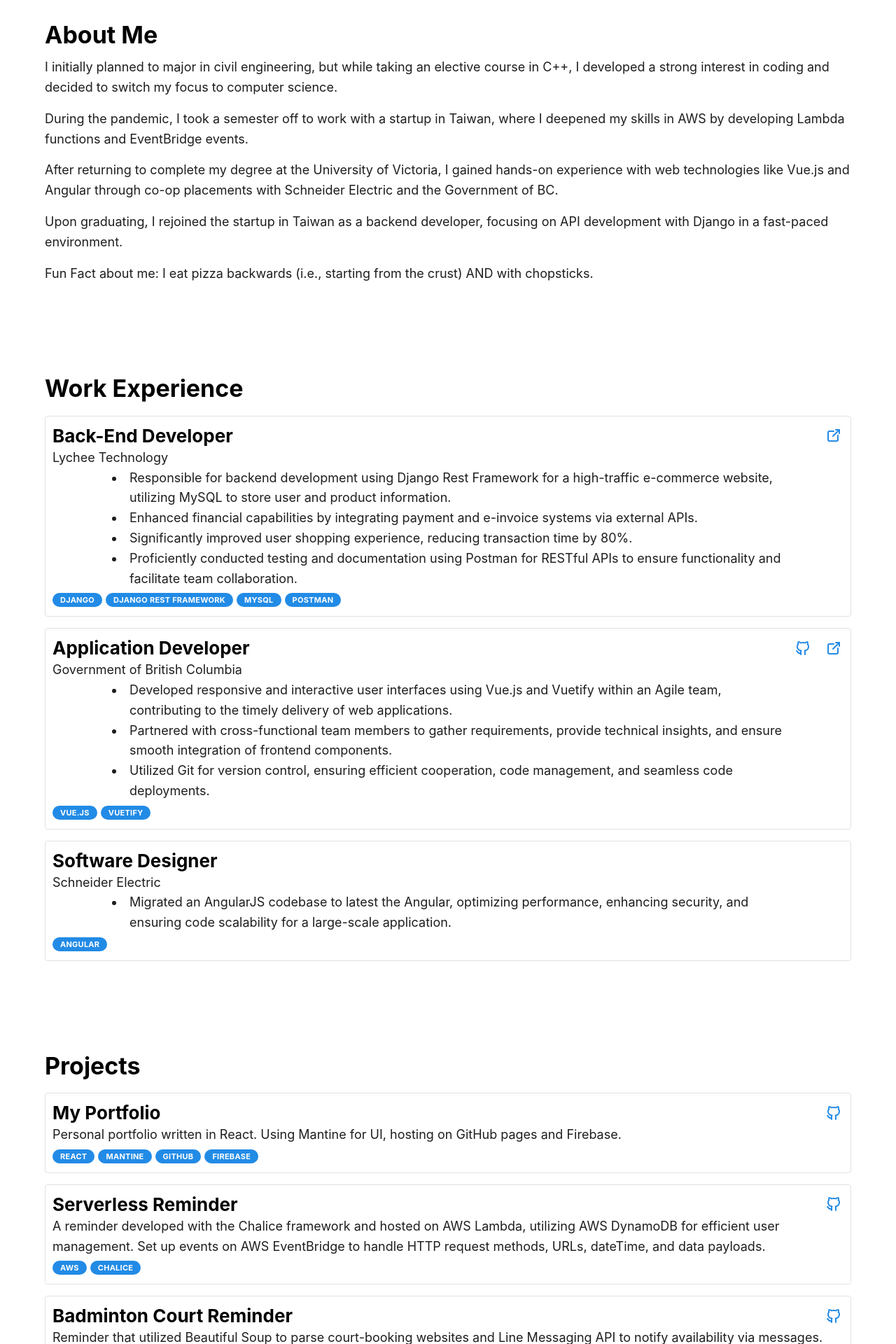
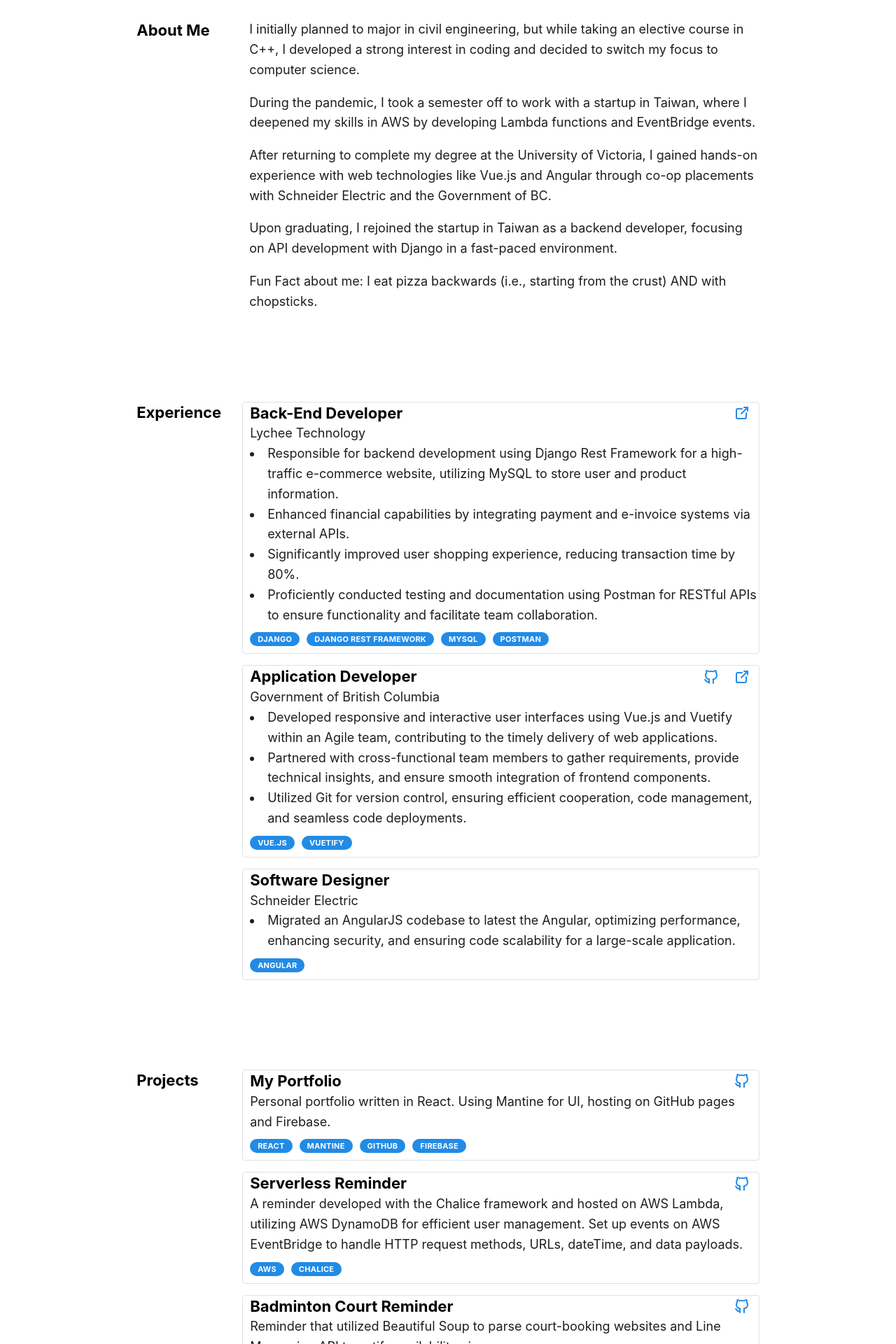
Before and after one commit to garyfan1/my_first_react, a React (Vite) app: page / in a window 1280 px wide. Shown: the part 880-2800 px from the top of the page at 70% size. Built offline with nearby package versions, Linux system fonts and the light colour scheme.

Commit message:
adjust page layout for all sections

```diff
--- a/src/components/myPaper.tsx
+++ b/src/components/myPaper.tsx
@@ -12,7 +12,7 @@
   return (
     <Paper
       ref={ref}
-      p={10}
+      px={10}
       radius="sm"
       style={{ transition: "box-shadow 0.5s" }}
       withBorder
--- a/src/sections/aboutMe.tsx
+++ b/src/sections/aboutMe.tsx
@@ -1,40 +1,45 @@
-import { Space, Text, Title } from "@mantine/core";
+import { Container, Grid, Text, Title } from "@mantine/core";
 import { forwardRef } from "react";
 
 const AboutMe = forwardRef<HTMLHeadingElement>((_, aboutMeRef) => {
   return (
     <>
-      <Title ref={aboutMeRef}>About Me</Title>
-      <Space h={10} />
+      <Container size="80%">
+        <Grid>
+          <Grid.Col span={2}>
+            <Title order={3} ref={aboutMeRef}>
+              About Me
+            </Title>
+          </Grid.Col>
+          <Grid.Col pl={18} span={10}>
             <Text>
-        I initially planned to major in civil engineering, but while taking an
-        elective course in C++, I developed a strong interest in coding and
-        decided to switch my focus to computer science.
+              I initially planned to major in civil engineering, but while
+              taking an elective course in C++, I developed a strong interest in
+              coding and decided to switch my focus to computer science.
             </Text>
-      <Space h="md" />
-      <Text>
-        During the pandemic, I took a semester off to work with a startup in
-        Taiwan, where I deepened my skills in AWS by developing Lambda functions
-        and EventBridge events.
+            <Text mt={18}>
+              During the pandemic, I took a semester off to work with a startup
+              in Taiwan, where I deepened my skills in AWS by developing Lambda
+              functions and EventBridge events.
             </Text>
-      <Space h="md" />
-      <Text>
-        After returning to complete my degree at the University of Victoria, I
-        gained hands-on experience with web technologies like Vue.js and Angular
-        through co-op placements with Schneider Electric and the Government of
-        BC.
+            <Text mt={18}>
+              After returning to complete my degree at the University of
+              Victoria, I gained hands-on experience with web technologies like
+              Vue.js and Angular through co-op placements with Schneider
+              Electric and the Government of BC.
             </Text>
-      <Space h="md" />
-      <Text>
+            <Text mt={18}>
               Upon graduating, I rejoined the startup in Taiwan as a backend
               developer, focusing on API development with Django in a fast-paced
               environment.
             </Text>
-      <Space h="md" />
-      <Text>
-        Fun Fact about me: I eat pizza backwards (i.e., starting from the crust)
-        AND with chopsticks.
+            <Text mt={18}>
+              Fun Fact about me: I eat pizza backwards (i.e., starting from the
+              crust) AND with chopsticks.
             </Text>
+          </Grid.Col>
+        </Grid>
+      </Container>
     </>
   );
 });
--- a/src/sections/experience.tsx
+++ b/src/sections/experience.tsx
@@ -7,6 +7,7 @@
   ActionIcon,
   Group,
   Container,
+  Grid,
 } from "@mantine/core";
 import { forwardRef } from "react";
 import { IconExternalLink, IconBrandGithub } from "@tabler/icons-react";
@@ -14,12 +15,19 @@
 
 const Experience = forwardRef<HTMLHeadingElement>((_, experienceRef) => {
   return (
+    <>
+    <Container size="80%">
+    <Grid>
+      <Grid.Col span={2}>
+    <Title order={3} ref={experienceRef}>Experience</Title>
+    </Grid.Col>
+    <Grid.Col span={10}>
+
     <Stack>
-      <Title ref={experienceRef}>Work Experience</Title>
 
       <MyPaper>
         <Group justify="space-between">
-          <Title order={2}>Back-End Developer</Title>
+          <Title order={3}>Back-End Developer</Title>
 
           <ActionIcon
             variant="transparent"
@@ -53,13 +61,15 @@
           </List.Item>
         </List>
         </Container>
-        <Badge>Django</Badge> <Badge>Django Rest Framework</Badge>{" "}
+        <Group my={10} gap={10}>
+        <Badge>Django</Badge> <Badge>Django Rest Framework</Badge>
         <Badge>MySQL</Badge> <Badge>Postman</Badge>
+        </Group>
       </MyPaper>
 
       <MyPaper>
         <Group justify="space-between">
-          <Title order={2}>Application Developer</Title>
+          <Title order={3}>Application Developer</Title>
           <Group>
             <ActionIcon
               variant="transparent"
@@ -99,11 +109,14 @@
           </List.Item>
         </List>
         </Container>
+        <Group my={10} gap={10}>
+
         <Badge>Vue.js</Badge> <Badge>Vuetify</Badge>
+        </Group>
       </MyPaper>
 
       <MyPaper>
-        <Title order={2}>Software Designer</Title>
+        <Title order={3}>Software Designer</Title>
         <Text>Schneider Electric</Text>
         <Container p="0 16 0 0">
 
@@ -115,9 +128,14 @@
           </List.Item>
         </List>
         </Container>
-        <Badge>Angular</Badge>
+        <Badge my={10}>Angular</Badge>
       </MyPaper>
     </Stack>
+    </Grid.Col>
+
+    </Grid>
+    </Container>
+    </>
   );
 });
 
--- a/src/sections/projects.tsx
+++ b/src/sections/projects.tsx
@@ -1,15 +1,33 @@
-import { Title, Text, Stack, Badge, ActionIcon, Group } from "@mantine/core";
+import {
+  Title,
+  Text,
+  Stack,
+  Badge,
+  ActionIcon,
+  Group,
+  Container,
+  Grid,
+  GridCol,
+} from "@mantine/core";
 import { forwardRef } from "react";
 import MyPaper from "../components/myPaper";
 import { IconBrandGithub } from "@tabler/icons-react";
 
 const Projects = forwardRef<HTMLHeadingElement>((_, projectsRef) => {
   return (
+    <>
+      <Container size="80%">
+        <Grid>
+          <Grid.Col span={2}>
+            <Title order={3} ref={projectsRef}>
+              Projects
+            </Title>
+          </Grid.Col>
+          <Grid.Col span={10}>
             <Stack>
-      <Title ref={projectsRef}>Projects</Title>
               <MyPaper>
                 <Group justify="space-between">
-          <Title order={2}>My Portfolio</Title>
+                  <Title order={3}>My Portfolio</Title>
                   <ActionIcon
                     variant="transparent"
                     component="a"
@@ -20,16 +38,18 @@
                   </ActionIcon>
                 </Group>
                 <Text>
-          Personal portfolio written in React. Using Mantine for UI, hosting on
-          GitHub pages and Firebase.
+                  Personal portfolio written in React. Using Mantine for UI,
+                  hosting on GitHub pages and Firebase.
                 </Text>
-        <Badge>React</Badge> <Badge>Mantine</Badge> <Badge>GitHub</Badge>{" "}
-        <Badge>Firebase</Badge>
+                <Group my={10} gap={10}>
+                  <Badge>React</Badge> <Badge>Mantine</Badge>{" "}
+                  <Badge>GitHub</Badge> <Badge>Firebase</Badge>
+                </Group>
               </MyPaper>
 
               <MyPaper>
                 <Group justify="space-between">
-          <Title order={2}>Serverless Reminder</Title>
+                  <Title order={3}>Serverless Reminder</Title>
                   <ActionIcon
                     variant="transparent"
                     component="a"
@@ -40,17 +60,19 @@
                   </ActionIcon>
                 </Group>
                 <Text>
-          A reminder developed with the Chalice framework and hosted on AWS
-          Lambda, utilizing AWS DynamoDB for efficient user management. Set up
-          events on AWS EventBridge to handle HTTP request methods, URLs,
-          dateTime, and data payloads.
+                  A reminder developed with the Chalice framework and hosted on
+                  AWS Lambda, utilizing AWS DynamoDB for efficient user
+                  management. Set up events on AWS EventBridge to handle HTTP
+                  request methods, URLs, dateTime, and data payloads.
                 </Text>
+                <Group my={10} gap={10}>
                   <Badge>AWS</Badge> <Badge>Chalice</Badge>
+                </Group>
               </MyPaper>
 
               <MyPaper>
                 <Group justify="space-between">
-          <Title order={2}>Badminton Court Reminder</Title>
+                  <Title order={3}>Badminton Court Reminder</Title>
                   <ActionIcon
                     variant="transparent"
                     component="a"
@@ -61,12 +83,20 @@
                   </ActionIcon>
                 </Group>
                 <Text>
-          Reminder that utilized Beautiful Soup to parse court-booking websites
-          and Line Messaging API to notify availability via messages.
+                  Reminder that utilized Beautiful Soup to parse court-booking
+                  websites and Line Messaging API to notify availability via
+                  messages.
                 </Text>
-        <Badge>Line Messaging API</Badge> <Badge>Beautiful Soup</Badge>
+                <Group my={10} gap={10}>
+                  <Badge>Line Messaging API</Badge>{" "}
+                  <Badge>Beautiful Soup</Badge>
+                </Group>
               </MyPaper>
             </Stack>
+          </Grid.Col>
+        </Grid>
+      </Container>
+    </>
   );
 });
 
```
Lines whose indentation alone changed are shown as unchanged.
